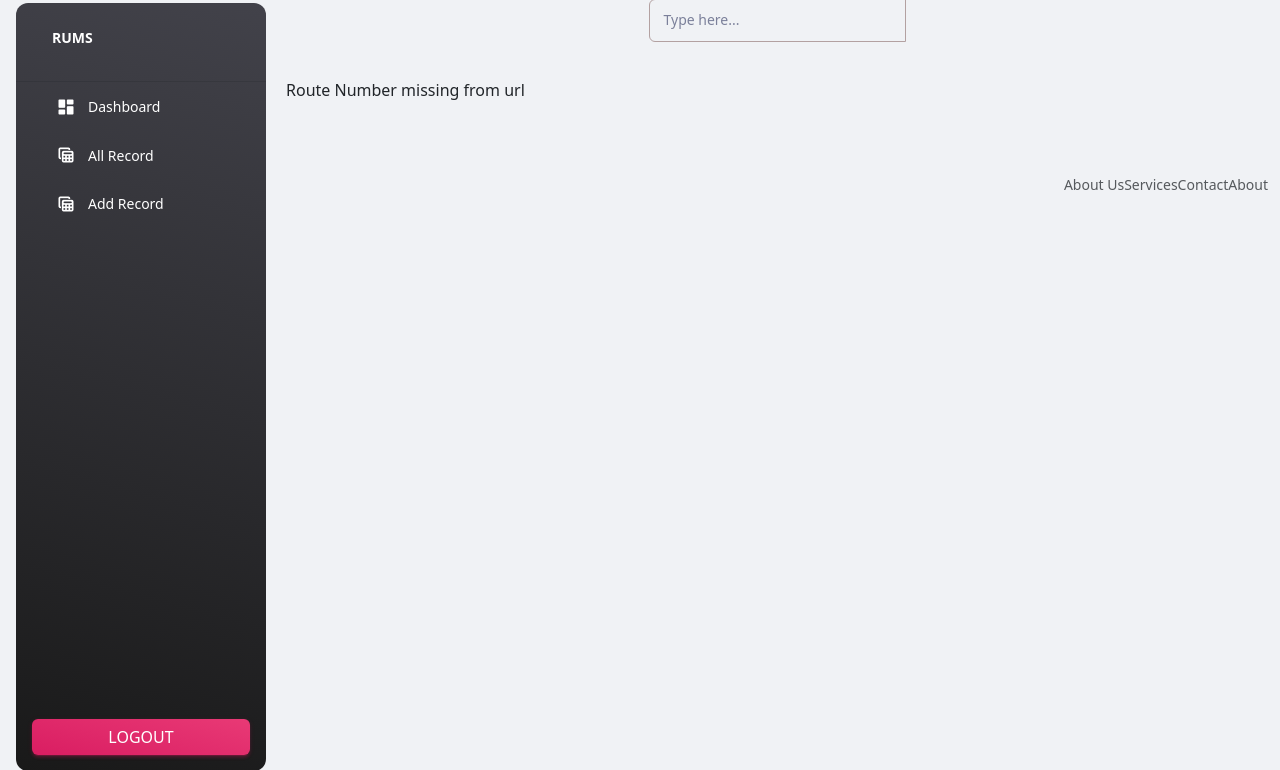
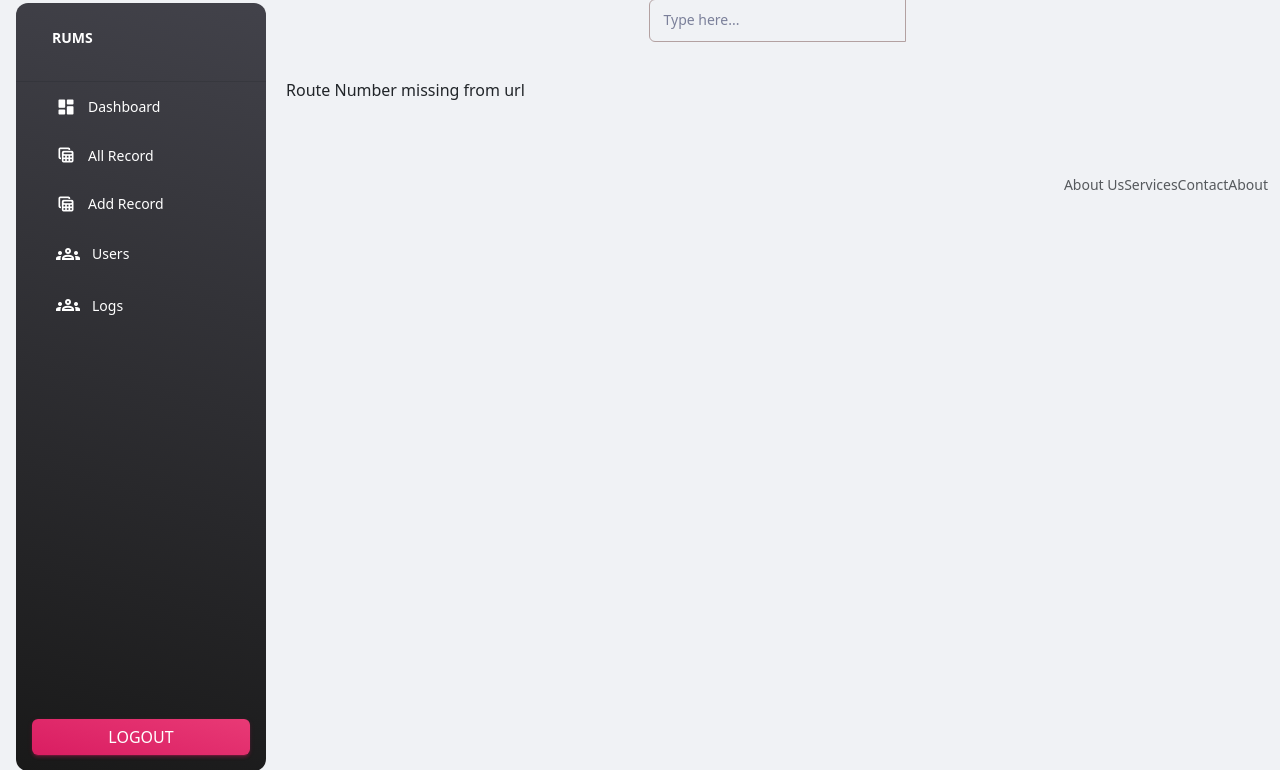
Before and after one commit to vic-reporte/RECORD-MNGT-SYSTEM, a PHP site: page /admin/edit-record.php in a window 1280 px wide. Shown: the part 13-783 px from the top of the page. Run offline with PHP 8.4, Linux system fonts and the light colour scheme; the visitor is signed in with stand-in values (Sample User, id 1); some libraries are stand-ins or nearby versions.

Commit message:
Update all

```diff
--- a/admin/edit-record.php
+++ b/admin/edit-record.php
@@ -111,7 +111,7 @@
                                     </div>
                                     <div class="col-md-2">
                                         <label for="select">Action Unit:</label>
-                                        <select class="form-select text-center" name="action_unit" class="control-form mb-2">
+                                        <select class="form-select" name="action_unit" class="control-form mb-2">
                                         <option <?= ($data['source'] == 'Accounting Unit') ? 'selected' : '' ?>>Accounting Unit</option>
                                             <option <?= ($data['action_unit'] == 'Admin') ? 'selected' : '' ?>>Admin</option>
                                             <option <?= ($data['action_unit'] == 'ASDS') ? 'selected' : '' ?>>ASDS</option>
@@ -129,14 +129,15 @@
                                         </select>
                                     </div>
                                     </div>
-                                    <div class="col-md-4" style="display:inline-block;">
+                                    <div class="col-md-4">
                                         <label for="select">Modified By:</label>
                                         <select class="form-select"  name="modified_by" class="control-form mb-2">
                                             <option>User 1</option>
                                             <option <?= ($data['release_by'] == 'User 1') ? 'selected' : '' ?>>User 1</option>
                                             <option <?= ($data['release_by'] == 'User 2') ? 'selected' : '' ?>>User 2</option>
                                         </select>
-                                    <div class="col-md-4" style="display:inline-block;">
+                                    </div>
+                                    <div class="col-md-4">
                                         <label for="select">Release By:</label>
                                         <select class="form-select"  name="release_by" class="control-form mb-2">
                                             <option>User 1</option>
@@ -144,18 +145,18 @@
                                             <option <?= ($data['release_by'] == 'User 2') ? 'selected' : '' ?>>User 2</option>
                                         </select>
                                     </div>
-                                    <div class="col-md-4" style="display:inline-block;">
+                                    <div class="col-md-4">
                                         <label for="select">Status:</label>
-                                        <select class="form-select text-center" name="status" class="control-form mb-2" >
+                                        <select class="form-select" name="status" class="control-form mb-2" >
                                             <option <?= ($data['status'] == 'Release') ? 'selected' : '' ?>>Release</option>
                                             <option <?= ($data['status'] == 'For Release') ? 'selected' : '' ?>>For Release</option>
                                             <option <?= ($data['status'] == 'Cancelled') ? 'selected' : '' ?>>Cancelled</option>
                                             <option <?= ($data['status'] == 'Filed') ? 'selected' : '' ?>>Filed</option>
                                         </select>
                                     </div>
-                                    <div class="col-md-4" style="display:inline-block;">
+                                    <div class="col-md-4">
                                         <label for="select">Remark:</label>
-                                        <select class="form-select text-center" name="remark" class="control-form mb-2">
+                                        <select class="form-select" name="remark" class="control-form mb-2">
                                             <option <?= ($data['remark'] == 'Release') ? 'selected' : '' ?>>Release</option>
                                             <option <?= ($data['remark'] == 'For Release') ? 'selected' : '' ?>>For Release</option>
                                             <option <?= ($data['remark'] == 'Cancelled') ? 'selected' : '' ?>>Cancelled</option>
@@ -173,7 +174,6 @@
                                     <div class="col-md-12">
                                         <button type="submit" class="btn btn-success btn-sm" name="update_record_btn">Update</button>
                                     </div>
-                                </div>
                             </form>
                         </div>
                     </div>
--- a/admin/includes/sidebar.php
+++ b/admin/includes/sidebar.php
@@ -1,8 +1,12 @@
+<?php
+$page = substr($_SERVER['SCRIPT_NAME'], strrpos($_SERVER['SCRIPT_NAME'], "/")+1);
+?>
+
 <aside class="sidenav navbar navbar-vertical navbar-expand-xs border-0 border-radius-xl my-3 fixed-start ms-3   bg-gradient-dark" id="sidenav-main">
     <div class="sidenav-header">
       <i class="fas fa-times p-3 cursor-pointer text-white opacity-5 position-absolute end-0 top-0 d-none d-xl-none" aria-hidden="true" id="iconSidenav"></i>
       <a class="navbar-brand m-0" href=" https://demos.creative-tim.com/material-dashboard/pages/dashboard " target="_blank">
-      <!--link rel="stylesheet" href="https://fonts.googleapis.com/css2?family=Material+Symbols+Outlined:opsz,wght,FILL,GRAD@20..48,100..700,0..1,-50..200&icon_names=groups" /-->
+      <link rel="stylesheet" href="https://fonts.googleapis.com/css2?family=Material+Symbols+Outlined:opsz,wght,FILL,GRAD@20..48,100..700,0..1,-50..200&icon_names=groups">
         <span class="ms-1 font-weight-bold text-white">RUMS</span>
       </a>
     </div>
@@ -10,7 +14,7 @@
     <div class="collapse navbar-collapse  w-auto  max-height-vh-100" id="sidenav-collapse-main">
       <ul class="navbar-nav">
         <li class="nav-item">
-          <a class="nav-link text-white " href="index-dashboard.php">
+          <a class="nav-link text-white <?= $page == "index-dashboard.php"? 'active bg-gradient-primary':''; ?>" href="index-dashboard.php">
             <div class="text-white text-center me-2 d-flex align-items-center justify-content-center">
               <i class="material-icons opacity-10">dashboard</i>
             </div>
@@ -18,7 +22,7 @@
           </a>
         </li>
         <li class="nav-item">
-          <a class="nav-link text-white " href="record.php">
+          <a class="nav-link text-white <?= $page == "record.php"? 'active bg-gradient-primary':''; ?>" href="record.php">
             <div class="text-white text-center me-2 d-flex align-items-center justify-content-center">
               <i class="material-icons opacity-10">table_view</i>
             </div>
@@ -26,21 +30,37 @@
           </a>
         </li>
         <li class="nav-item">
-          <a class="nav-link text-white " href="add-record.php">
+          <a class="nav-link text-white <?= $page == "add-record.php"? 'active bg-gradient-primary':''; ?>" href="add-record.php">
             <div class="text-white text-center me-2 d-flex align-items-center justify-content-center">
               <i class="material-icons opacity-10">table_view</i>
             </div>
             <span class="nav-link-text ms-1">Add Record</span>
           </a>
         </li>
-        <!--li class="nav-item">
-          <a class="nav-link text-white " href="users.php">
+        <li class="nav-item">
+          <a class="nav-link text-white <?= $page == "users.php"? 'active bg-gradient-primary':''; ?>" href="users.php">
             <div class="text-white text-center me-2 d-flex align-items-center justify-content-center">
               <i class="material-symbols-outlined">groups</i>
             </div>
             <span class="nav-link-text ms-1">Users</span>
           </a>
-        </li-->
+        </li>
+        <li class="nav-item">
+          <a class="nav-link text-white <?= $page == "logs.php"? 'active bg-gradient-primary':''; ?>" href="logs.php">
+            <div class="text-white text-center me-2 d-flex align-items-center justify-content-center">
+              <i class="material-symbols-outlined">groups</i>
+            </div>
+            <span class="nav-link-text ms-1">Logs</span>
+          </a>
+        </li>
+        <!--li class="nav-item">
+          <a class="nav-link text-white " href="Backup&Restore.php">
+            <div class="text-white text-center me-2 d-flex align-items-center justify-content-center">
+              <i class="material-symbols-outlined">database</i>
+            </div>
+            <span class="nav-link-text ms-1">Backup & Restore</span>
+          </a>
+        </li--->
       </ul>
     </div>
     <div class="sidenav-footer position-absolute w-100 bottom-0 ">
--- a/admin/index-dashboard.php
+++ b/admin/index-dashboard.php
@@ -2,6 +2,7 @@
 
 include('includes/header.php');
 include('../middleware/adminMiddleware.php');
+
 ?>
 
 <div class="container-fluid py-4">
--- a/admin/record.php
+++ b/admin/record.php
@@ -13,7 +13,7 @@
                   <a href="add-record.php" class="btn btn-info float-end">Add Record</a>
                 </h2>
               </div>
-              <div class="card-body text-center">
+              <div class="card-body">
                 <table class="table table-secondary table-hover">
                    <thead>
                       <tr>
```
Also changed, not shown: admin/add-record.php (+0 -35 lines).
